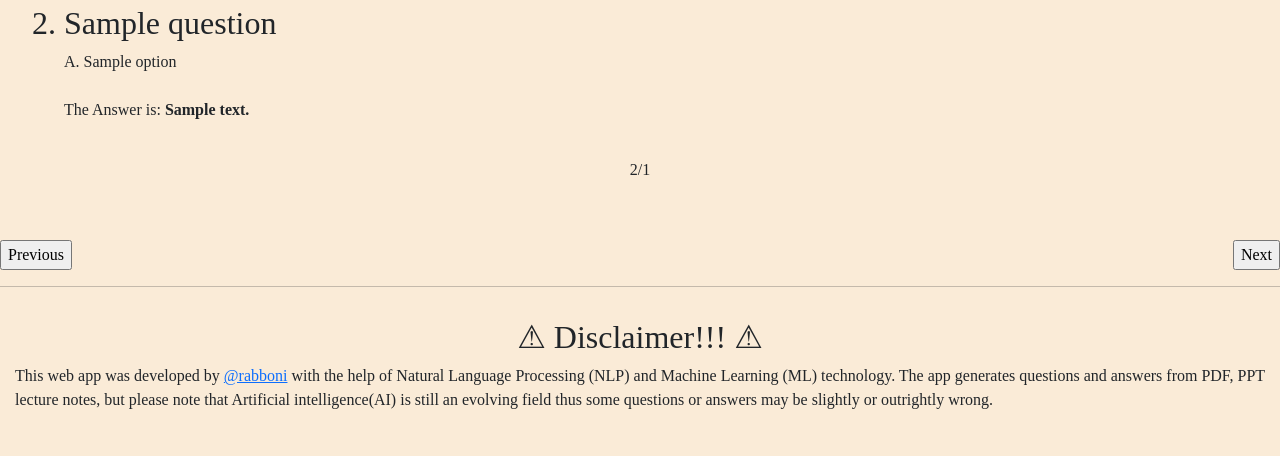
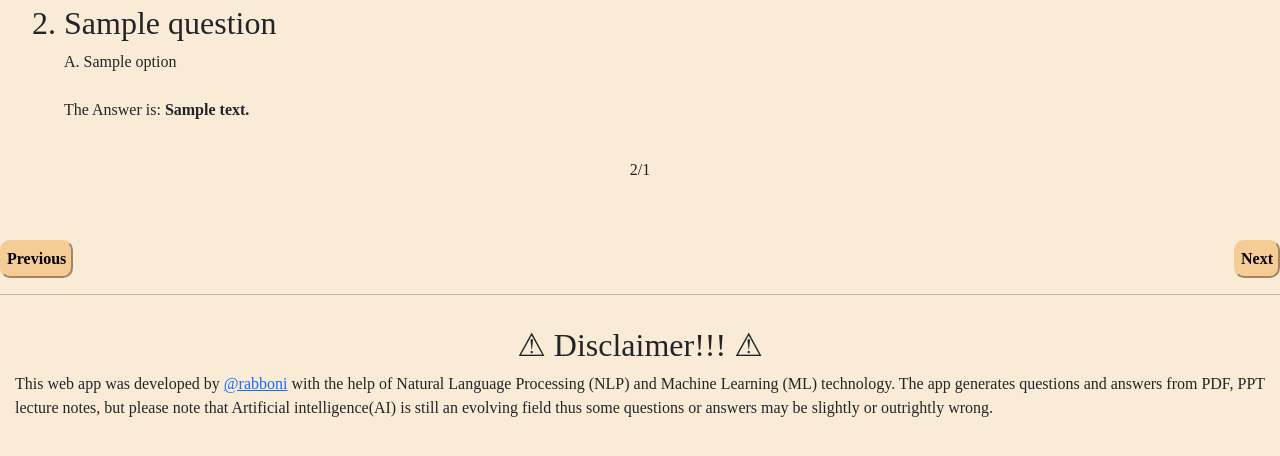
Before and after one commit to Gideon00/path-pharm, a Flask app: template templates/exam_quiz.html in a window 1280 px wide. Shown: the part 298-754 px from the top of the page. Run offline with Flask 3, Linux system fonts and the light colour scheme; the visitor is signed in with stand-in values (Sample User, id 1); the template is opened without the code that fills it: most values are stand-ins (such as "Sample title", 1, 10 or a date in 2020); parts of the project's set-up code (start-up, migrations or seed data) failed here and were passed over; some libraries are stand-ins or nearby versions; some web fonts are replaced.

Commit message:
Update exam_quiz.html

```diff
--- a/templates/exam_quiz.html
+++ b/templates/exam_quiz.html
@@ -9,9 +9,9 @@
         <h1>Read Mode Best Choice Practice!</h1>
         <h3>{{ region }}</h3>
         {% if session.picture %}
-            <img class="profile_img" src="{{ session['picture'] }}">
+            <img class="profile_img" src="{{ session['picture'] }}" alt="{{ session['name'] }}">
         {% else %}
-            <img class="profile_img" src="{{ url_for('static', filename='images/default_profile.jpg') }}">
+            <img class="profile_img" src="{{ url_for('static', filename='images/default_profile.jpg') }}" alt="{{ session['name'] }}">
         {% endif %}
     </div>
     <div class="question-display">
@@ -36,13 +36,13 @@
         <!-- Bottom buttons -->
         <div id="nextPrev">
             <form action="{{ url_for('previous_exam_quiz') }}" method="post">
-                <input class="Previous" type="submit" value="Previous" {% if disable_previous %} id="disabled" disabled
+                <input class="myBtn" type="submit" value="Previous" {% if disable_previous %} id="disabled" disabled
                     {% endif %}>
             </form>
 
             <form action="{{ url_for('next_exam_quiz') }}" method="post">
                 <input id="next_answer" name="proceed" value="student.answer" type="hidden">
-                <input class="next" type="submit" value="Next" {% if disable_next %} id="disabled" disabled {% endif %}>
+                <input class="myBtn" type="submit" value="Next" {% if disable_next %} id="disabled" disabled {% endif %}>
             </form>
         </div>
     </div>
```
